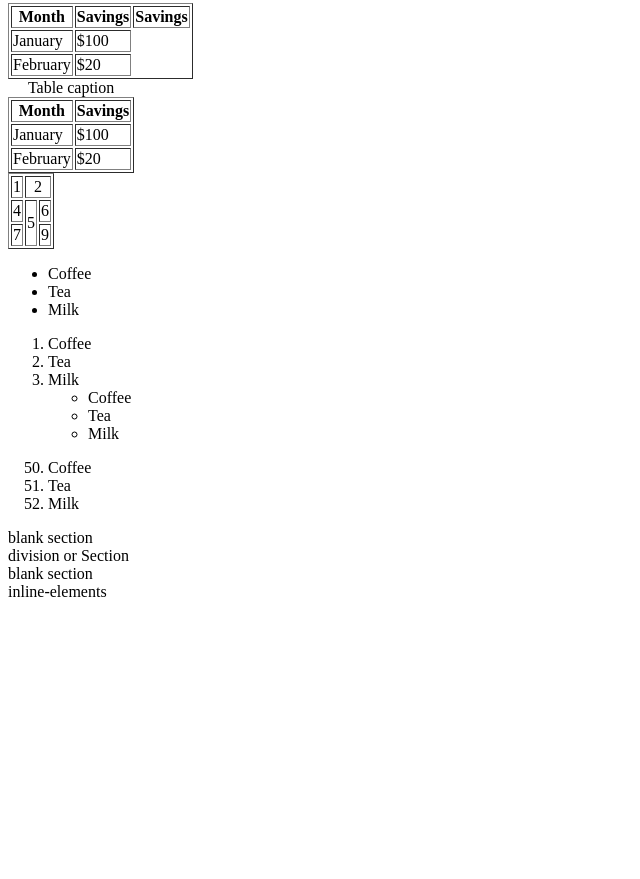
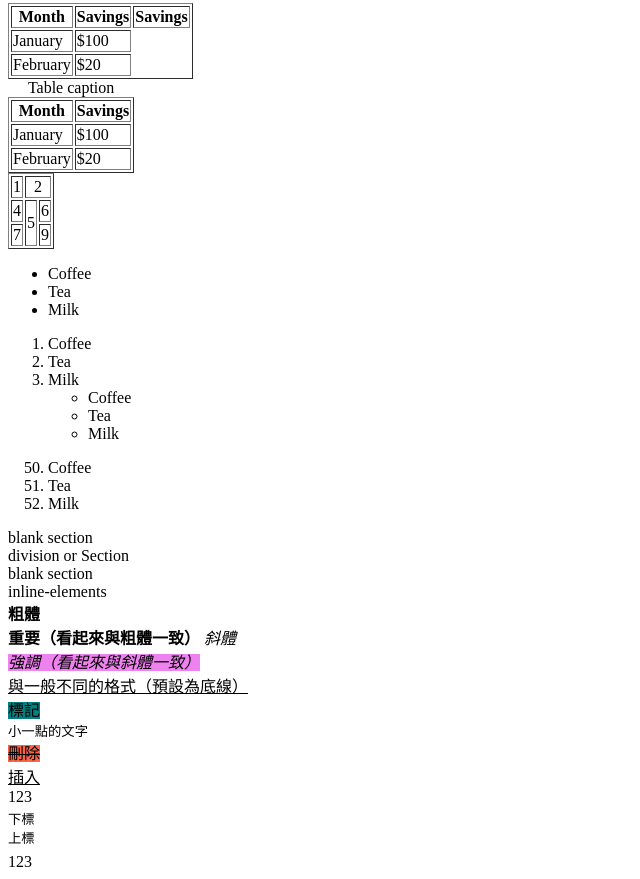
Before and after one commit to Andy15589/website-pratice, a plain HTML site: page index.html in a window 1280 px wide. Shown: the part 1245-2124 px from the top of the page, without its empty margins (0-640 px from the left). Before the commit the page ends 1854 px from the top, so only its background shows below. Drawn offline with Linux system fonts and the light colour scheme.

Commit message:
txt background color

```diff
--- a/index.html
+++ b/index.html
@@ -122,7 +122,21 @@ blank section
     <div>division or Section</div>
 <!-- testing -->
 blank section<br>
-    <span>inline-elements</span>
+    <span>inline-elements</span><br>
+    <b>粗體</b><br>
+<strong>重要（看起來與粗體一致）</strong>
+<i>斜體</i><br>
+<em style="background-color: violet;">強調（看起來與斜體一致）</em><br>
+<u>與一般不同的格式（預設為底線）</u><br>
+<mark style="background-color: teal;">標記</mark><br>
+<small>小一點的文字</small><br>
+<del style="background-color: tomato;">刪除</del><br>
+<ins>插入</ins><br>
+123<br>
+<sub>下標</sub><br>
+<sup>上標</sup><br>
+123
+
 </body>
 
 </html>
```
